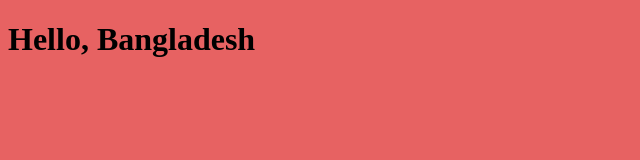
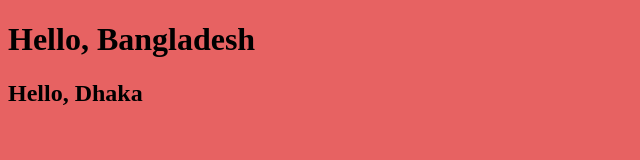
Before and after one commit to hamid-rahman/project-1, a plain HTML site: page index.html in a window 1280 px wide. Shown: the whole page, without its empty margins (0-640 px from the left). Drawn offline with Linux system fonts and the light colour scheme.

Commit message:
second commit

```diff
--- a/index.html
+++ b/index.html
@@ -9,5 +9,6 @@
 </head>
 <body>
     <h1>Hello, Bangladesh</h1>
+    <h2>Hello, Dhaka</h2>
 </body>
 </html>
```
